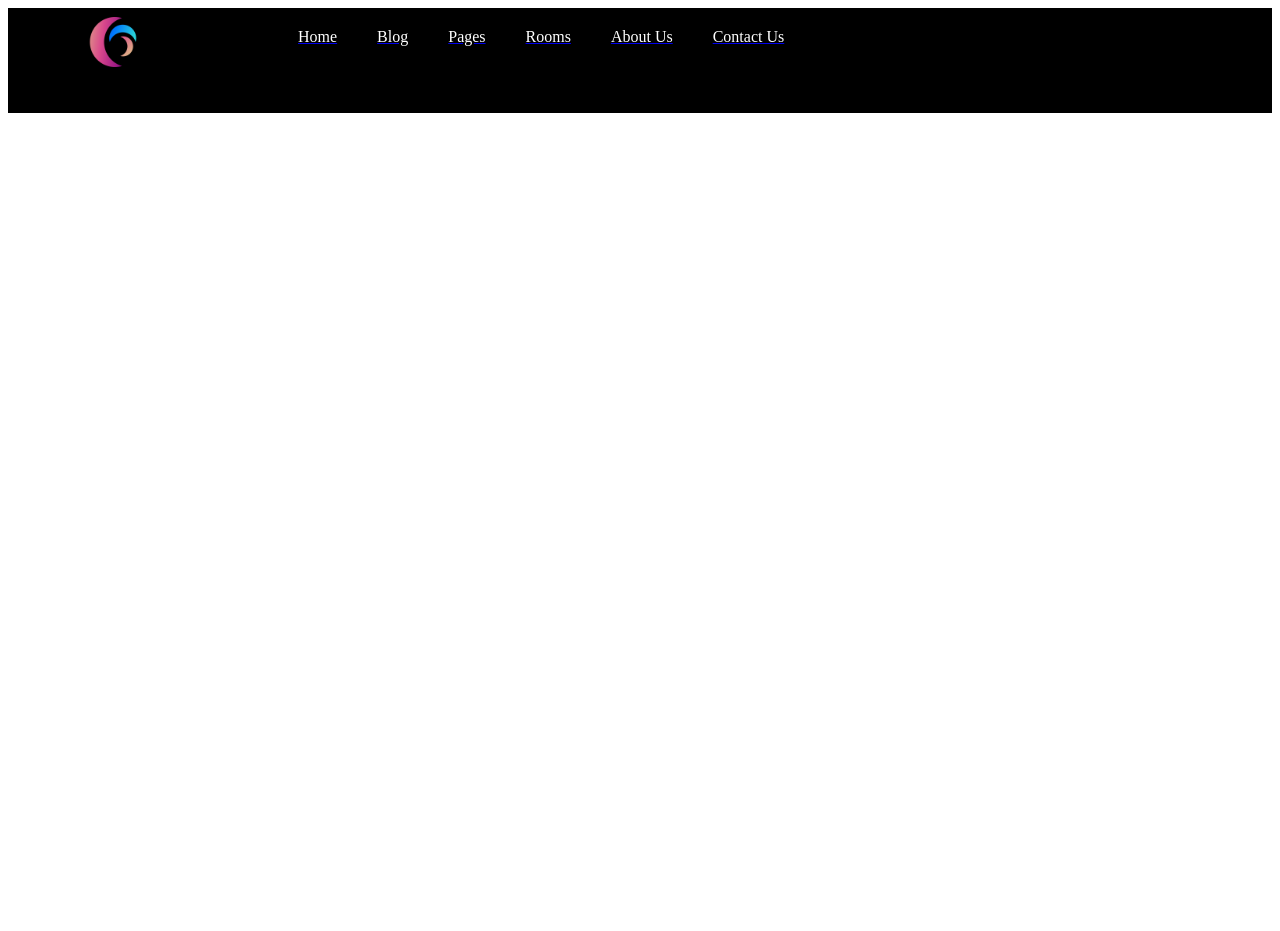
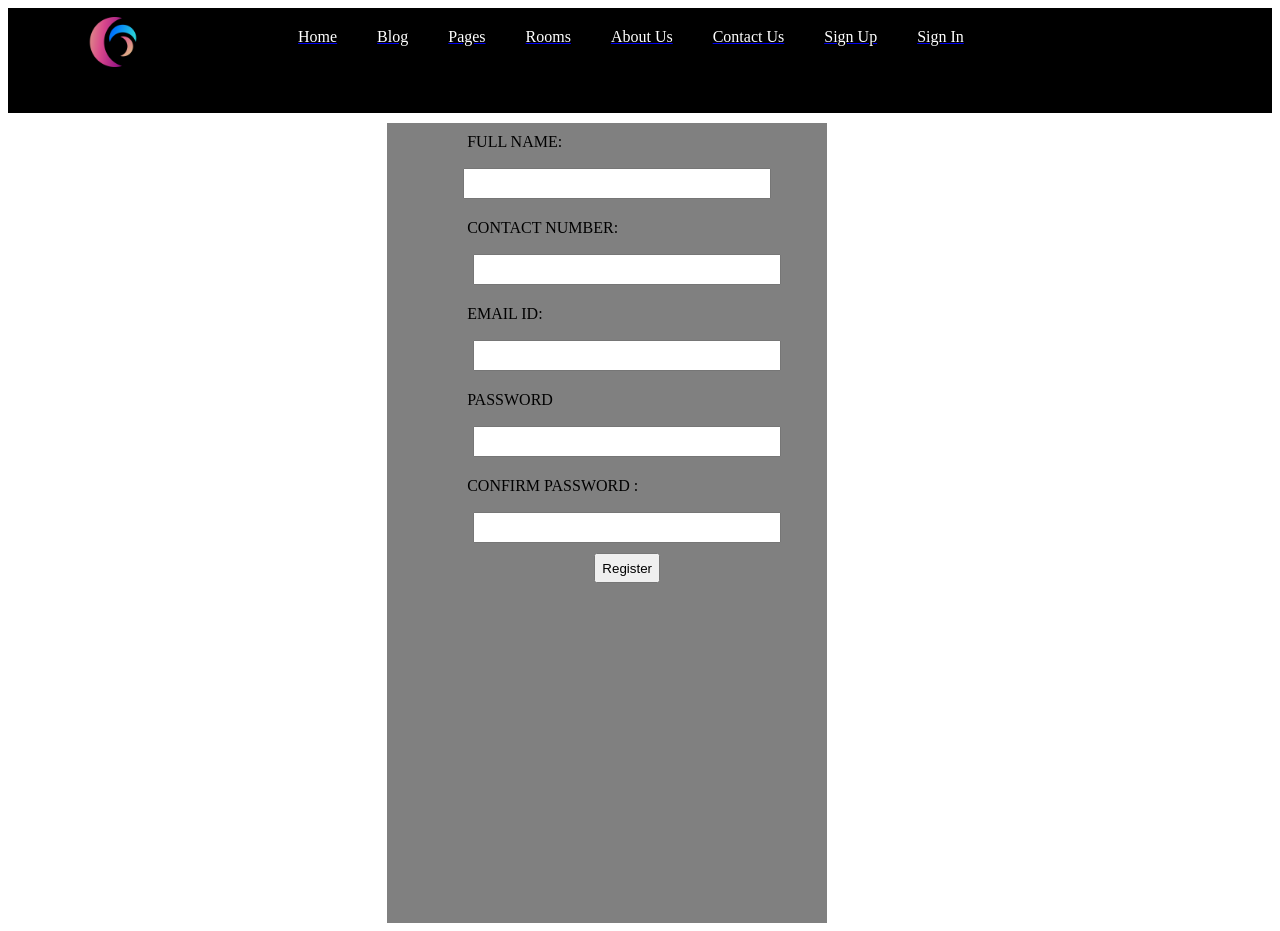
Before and after one commit to sachin-bhadoriya/Hotel_Website, a React (Vite) app: page /SignUp in a window 1280 px wide. Before the commit the page ends 800 px from the top, so only its background shows below. Built offline with nearby package versions, Linux system fonts and the light colour scheme.

Commit message:
already running

```diff
--- a/src/App.jsx
+++ b/src/App.jsx
@@ -11,6 +11,8 @@ import Rooms from './Components/Rooms';
 import Blog from './Components/Blog';
 import ContactUs from './Components/ContactUs';
 import LogoImage from  './Components/JSXFile/Logo';
+import SignUp from './Components/JSXFile/SignUP';
+import SignIn from './Components/JSXFile/SignIn';
 
 
 function App() {
@@ -22,13 +24,9 @@ function App() {
       <Router>
         <div>
 
-        <div className={Styles.headerContainer}>
+        <div className={Styles.AppContainer}>
         <Header/>
         </div>
-
-
-
-
             <Routes>
                       <Route path="/Logo" element={<LogoImage/>}/>
                       <Route path="/Home" element={<Home />} />
@@ -37,6 +35,8 @@ function App() {
                       <Route path="/Rooms"  element={<Rooms/>}/>
                       <Route path="/AboutUs"  element={<AboutUs/>}/>
                       <Route path="/ContactUs" element={<ContactUs/>}/>
+                      <Route path="/SignUp" element={<SignUp/>}/>
+                      <Route path="/SignIn" element={<SignIn/>}/>
 
                       {/* Add more routes here for other components if needed */}
                       <Route path="/" element={<Navigate to="/Home" />} />
--- /dev/null
+++ b/src/Components/CSSFile/SignUp.module.css
@@ -0,0 +1,40 @@
+.signup_container{
+
+    height: 100vh;
+    width:400px;
+    background-color: grey;
+    text-align : center;
+    padding-left:40px;
+    margin-left:30%;
+}
+.name_container{
+    padding:center;
+    margin-right: 20px;
+   justify-content: center;
+
+}
+.input_container{
+
+    height:25px;
+    width:300px;
+
+    margin-top:10px;
+
+    justify-content: left;
+
+}
+.label_container{
+    display:flex;
+    height:25px;
+    width:200px;
+    padding-top:10px;
+    margin-top:10px;
+    margin-left:40px;
+    justify-content:left;
+
+}
+.button_css{
+    margin-top:10px;
+
+    height:30px;
+}
--- a/src/Components/JSXFile/Header.jsx
+++ b/src/Components/JSXFile/Header.jsx
@@ -31,6 +31,10 @@ const Header=()=>{
                             <Link to ="/AboutUs"><span className={Styles.aboutus_css}>About Us</span></Link>
                         </li><li>
                             <Link to="/ContactUs"><span className={Styles.contactus_css}>Contact Us</span></Link>
+                        </li><li>
+                            <Link to="/SignUp"><span className={Styles.SignUp_css}>Sign Up</span></Link>
+                        </li><li>
+                            <Link to="/SignIn" className={Styles.SignIn_css}><span>Sign In</span></Link>
                         </li>
 
                         {/* You can add more links here for other routes if needed */}
--- /dev/null
+++ b/src/Components/JSXFile/SignIn.jsx
@@ -0,0 +1,20 @@
+import React from 'react';
+import Styles from '../CSSFile/SignIn.module.css'
+const SignIn = ()=>{
+    return (
+        <>
+           <div>
+            <div>
+                <label htmlFor="username" required >Username,email or phone number</label>
+                <input  id ="username" type="text" />
+            </div>
+            <div>
+                <label htmlFor="pass" required>Password</label>
+                <input type="password" />
+            </div>
+           </div>
+
+        </>
+    )
+};
+export default SignIn;
--- /dev/null
+++ b/src/Components/JSXFile/SignUp.jsx
@@ -0,0 +1,38 @@
+import React from 'react';
+import Styles from '../CSSFile/SignUp.module.css';
+
+const SignUp =()=>{
+    return (
+        <>
+
+        <div className={Styles.signup_container}>
+            <form className={Styles.signup_form}>
+            <div className={Styles.name_container}>
+                <label className={Styles.label_container} htmlFor="fullname" required >FULL NAME: </label>
+                <input className={Styles.input_container} type="text" />
+            </div>
+            <div>
+                <label className={Styles.label_container}htmlFor="contactnumber"> CONTACT NUMBER:</label>
+                <input className={Styles.input_container} id="contactnumber" type="tel" minLength="10" maxLength="10" required/>
+            </div>
+            <div>
+                <label className={Styles.label_container}htmlFor="emailno">EMAIL ID:</label>
+                <input className={Styles.input_container} id ="emailno" type="email"  required/>
+            </div>
+            <div>
+                <label className={Styles.label_container} htmlFor="pass">PASSWORD</label>
+                <input className={Styles.input_container} id = "pass"type="password" required/>
+            </div>
+            <div>
+                <label className={Styles.label_container} htmlFor="confirmpass">CONFIRM PASSWORD : </label>
+                <input className={Styles.input_container} id="confirmpass" type="password"  required/>
+            </div>
+            <div>
+                <button className={Styles.button_css}>Register</button>
+            </div>
+            </form>
+        </div>
+        </>
+    )
+};
+export default SignUp;
```
Also changed, not shown: src/Components/CSSFile/SignIn.module.css (added).
